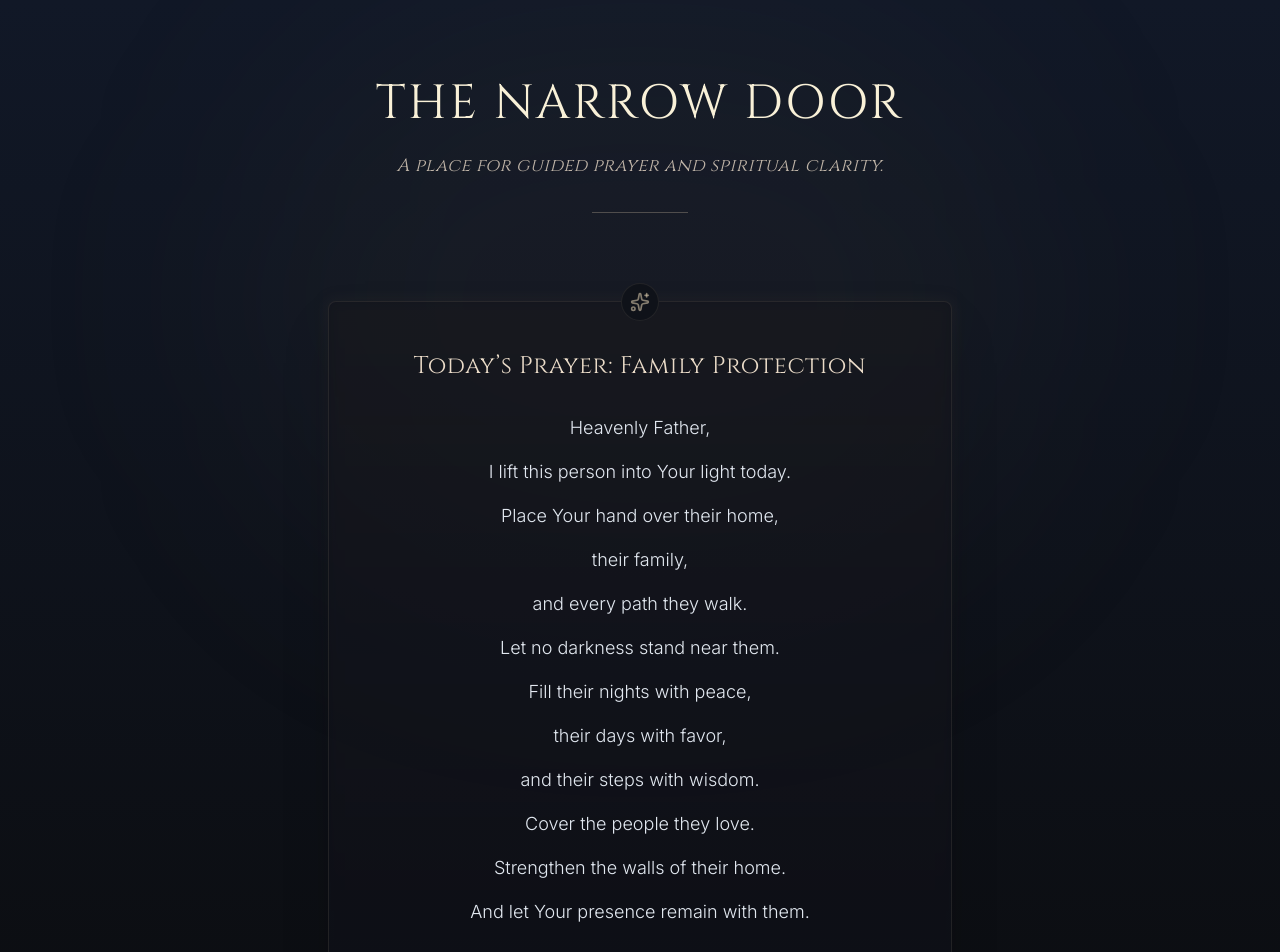
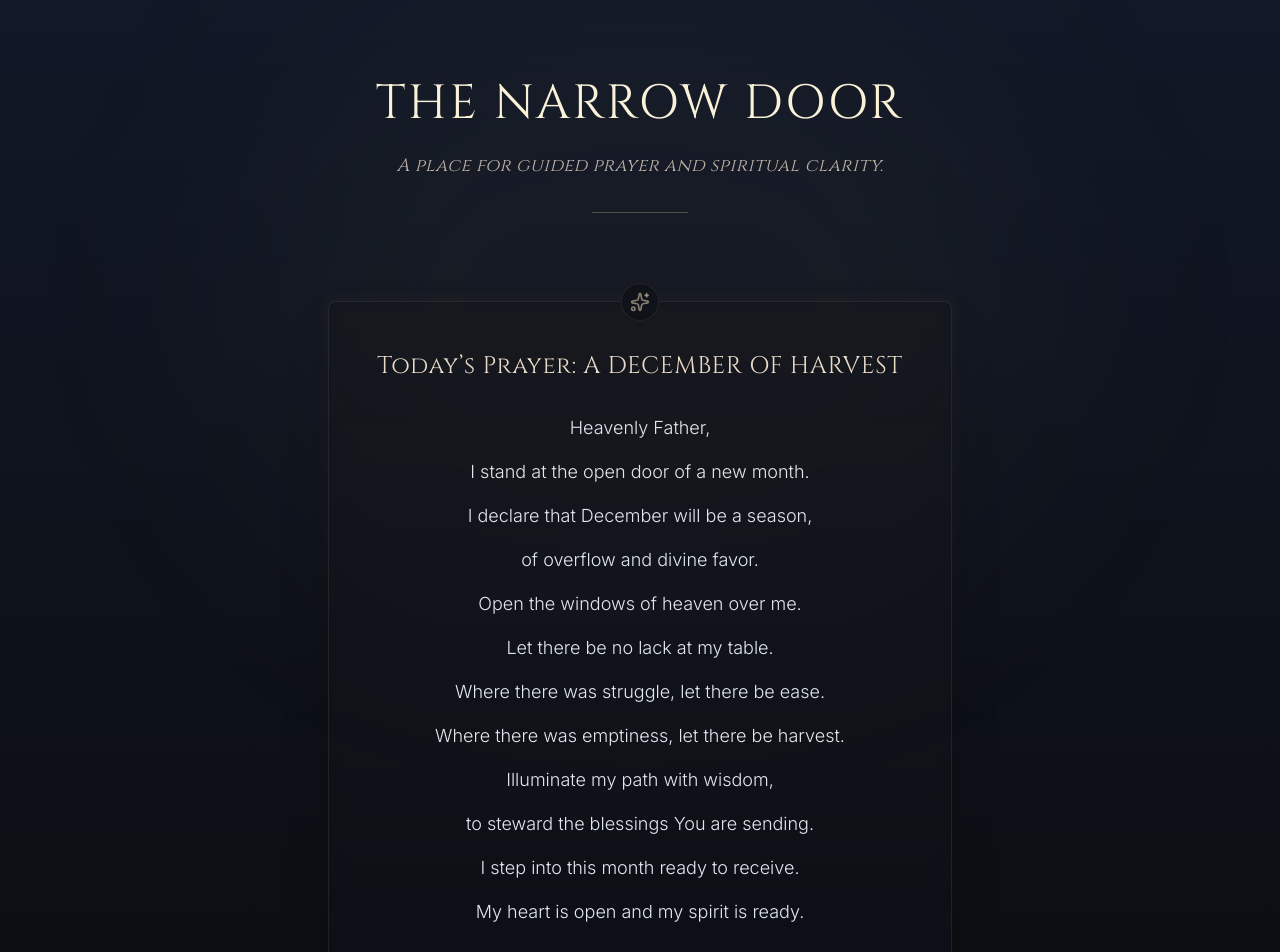
Before and after one commit to 0305gs2000-art/The-Narrow-Door, a React (Vite) app: page / in a window 1280 px wide. Shown: the top 952 px of the page. Built offline with nearby package versions, Linux system fonts and the light colour scheme.

Commit message:
Update App.tsx

```diff
--- a/App.tsx
+++ b/App.tsx
@@ -34,22 +34,22 @@ const App: React.FC = () => {
               </div>
 
               <h2 className="font-serif text-2xl text-gold-200 mb-8 tracking-wide">
-                Today’s Prayer: Family Protection
+                Today’s Prayer: A DECEMBER OF HARVEST
               </h2>
 
               <div className="space-y-4 text-base md:text-lg leading-relaxed text-slate-200 font-light">
                 <p>Heavenly Father,</p>
-                <p>I lift this person into Your light today.</p>
-                <p>Place Your hand over their home,</p>
-                <p>their family,</p>
-                <p>and every path they walk.</p>
-                <p>Let no darkness stand near them.</p>
-                <p>Fill their nights with peace,</p>
-                <p>their days with favor,</p>
-                <p>and their steps with wisdom.</p>
-                <p>Cover the people they love.</p>
-                <p>Strengthen the walls of their home.</p>
-                <p>And let Your presence remain with them.</p>
+                <p>I stand at the open door of a new month.</p>
+                <p>I declare that December will be a season,</p>
+                <p>of overflow and divine favor.</p>
+                <p>Open the windows of heaven over me.</p>
+                <p>Let there be no lack at my table.</p>
+                <p>Where there was struggle, let there be ease.</p>
+                <p>Where there was emptiness, let there be harvest.</p>
+                <p>Illuminate my path with wisdom,</p>
+                <p>to steward the blessings You are sending.</p>
+                <p>I step into this month ready to receive.</p>
+                <p>My heart is open and my spirit is ready.</p>
                 <p className="pt-4 font-medium text-gold-300">Amen.</p>
               </div>
             </div>
```
